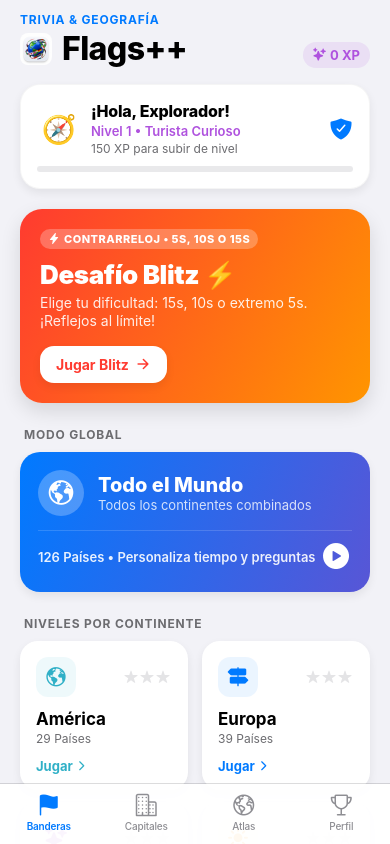
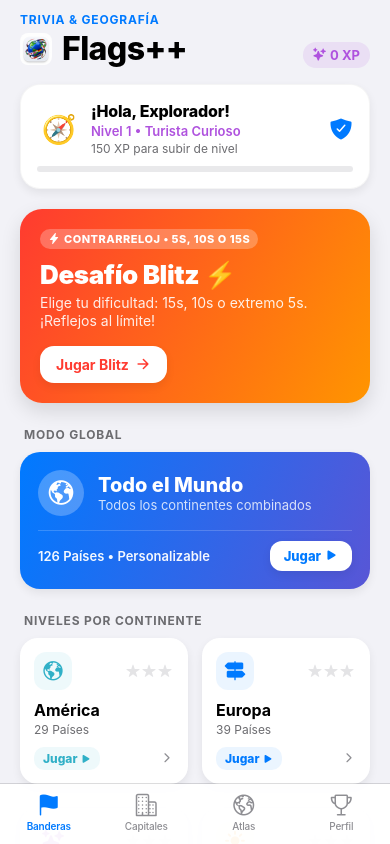
Before and after one commit to FranciscoArias10/Flagsapp, a React Native app: screen / in a window 390 px wide. Built offline with nearby package versions, Linux system fonts and the light colour scheme.

Commit message:
fix(responsive): visibilidad de botones de play y adaptabilidad en pantalla principal

```diff
--- a/src/components/AppleHeader.tsx
+++ b/src/components/AppleHeader.tsx
@@ -44,7 +44,9 @@ export const AppleHeader: React.FC<AppleHeaderProps> = ({
                 style={styles.logoImage}
               />
             )}
-            <Text style={styles.largeTitle}>{title}</Text>
+            <Text style={styles.largeTitle} numberOfLines={1} adjustsFontSizeToFit minimumFontScale={0.8}>
+              {title}
+            </Text>
           </View>
         </View>
         {rightAccessory && <View style={styles.rightAccessory}>{rightAccessory}</View>}
@@ -78,6 +80,7 @@ const styles = StyleSheet.create({
   },
   titleColumn: {
     flex: 1,
+    minWidth: 0,
   },
   categoryText: {
     fontSize: 12,
@@ -103,6 +106,7 @@ const styles = StyleSheet.create({
     letterSpacing: -0.6,
   },
   rightAccessory: {
-    marginLeft: 12,
+    marginLeft: 8,
+    flexShrink: 0,
   },
 });
--- a/src/screens/PlayScreen.tsx
+++ b/src/screens/PlayScreen.tsx
@@ -111,7 +111,7 @@ export const PlayScreen: React.FC = () => {
       />
 
       <ScrollView
-        contentContainerStyle={[styles.scrollContent, { paddingBottom: 100 + insets.bottom }]}
+        contentContainerStyle={[styles.scrollContent, { paddingBottom: 130 + insets.bottom }]}
         showsVerticalScrollIndicator={false}
       >
         {/* User Mini Progress Strip */}
@@ -121,9 +121,9 @@ export const PlayScreen: React.FC = () => {
               <Text style={styles.userAvatarEmoji}>{stats.avatar || '🧭'}</Text>
             </View>
             <View style={styles.userStripMeta}>
-              <Text style={styles.userGreeting}>¡Hola, {stats.username || 'Explorador'}!</Text>
-              <Text style={styles.userStripLevel}>Nivel {levelInfo.level} • {levelInfo.title}</Text>
-              <Text style={styles.userStripSub}>
+              <Text style={styles.userGreeting} numberOfLines={1}>¡Hola, {stats.username || 'Explorador'}!</Text>
+              <Text style={styles.userStripLevel} numberOfLines={1}>Nivel {levelInfo.level} • {levelInfo.title}</Text>
+              <Text style={styles.userStripSub} numberOfLines={1}>
                 {levelInfo.xpToNext > 0 ? `${levelInfo.xpToNext} XP para subir de nivel` : '¡Nivel Legendario!'}
               </Text>
             </View>
@@ -185,10 +185,15 @@ export const PlayScreen: React.FC = () => {
               </View>
             </View>
             <View style={styles.globalFooter}>
-              <Text style={styles.globalQuestionCount}>
-                126 Países • Personaliza tiempo y preguntas
-              </Text>
-              <Ionicons name="play-circle" size={32} color="#FFFFFF" />
+              <View style={styles.globalFooterLeft}>
+                <Text style={styles.globalQuestionCount} numberOfLines={1}>
+                  126 Países • Personalizable
+                </Text>
+              </View>
+              <View style={styles.globalPlayBtn}>
+                <Text style={styles.globalPlayBtnText}>Jugar</Text>
+                <Ionicons name="play" size={13} color="#007AFF" />
+              </View>
             </View>
           </LinearGradient>
         </Pressable>
@@ -223,10 +228,13 @@ export const PlayScreen: React.FC = () => {
                 <Text style={styles.continentCount}>{item.count} Países</Text>
 
                 <View style={styles.continentFooter}>
-                  <Text style={[styles.continentPlayTxt, { color: item.color }]}>
-                    Jugar
-                  </Text>
-                  <Ionicons name="chevron-forward" size={14} color={item.color} />
+                  <View style={[styles.continentPlayBadge, { backgroundColor: `${item.color}15` }]}>
+                    <Text style={[styles.continentPlayTxt, { color: item.color }]}>
+                      Jugar
+                    </Text>
+                    <Ionicons name="play" size={11} color={item.color} />
+                  </View>
+                  <Ionicons name="chevron-forward" size={14} color={IOSColors.tertiaryLabel} />
                 </View>
               </Pressable>
             );
@@ -344,6 +352,8 @@ const styles = StyleSheet.create({
   },
   userStripMeta: {
     flex: 1,
+    minWidth: 0,
+    marginRight: 8,
   },
   userGreeting: {
     fontSize: 16,
@@ -468,14 +478,34 @@ const styles = StyleSheet.create({
     flexDirection: 'row',
     alignItems: 'center',
     justifyContent: 'space-between',
-    paddingTop: 8,
+    paddingTop: 10,
     borderTopWidth: 1,
-    borderTopColor: 'rgba(255, 255, 255, 0.15)',
+    borderTopColor: 'rgba(255, 255, 255, 0.18)',
+  },
+  globalFooterLeft: {
+    flex: 1,
+    minWidth: 0,
+    marginRight: 10,
   },
   globalQuestionCount: {
     fontSize: 13,
     fontWeight: '600',
-    color: 'rgba(255, 255, 255, 0.9)',
+    color: 'rgba(255, 255, 255, 0.95)',
+  },
+  globalPlayBtn: {
+    flexDirection: 'row',
+    alignItems: 'center',
+    backgroundColor: '#FFFFFF',
+    paddingVertical: 7,
+    paddingHorizontal: 14,
+    borderRadius: 12,
+    ...IOSColors.cardShadow,
+  },
+  globalPlayBtnText: {
+    fontSize: 13,
+    fontWeight: '800',
+    color: '#007AFF',
+    marginRight: 4,
   },
   continentsGrid: {
     flexDirection: 'row',
@@ -487,7 +517,8 @@ const styles = StyleSheet.create({
     width: '48%',
     backgroundColor: '#FFFFFF',
     borderRadius: 18,
-    padding: 16,
+    padding: 14,
+    marginBottom: 12,
     ...IOSColors.cardShadow,
   },
   cardPressed: {
@@ -498,11 +529,11 @@ const styles = StyleSheet.create({
     flexDirection: 'row',
     alignItems: 'center',
     justifyContent: 'space-between',
-    marginBottom: 12,
+    marginBottom: 10,
   },
   continentIconWrap: {
-    width: 40,
-    height: 40,
+    width: 38,
+    height: 38,
     borderRadius: 12,
     alignItems: 'center',
     justifyContent: 'center',
@@ -512,7 +543,7 @@ const styles = StyleSheet.create({
     alignItems: 'center',
   },
   continentName: {
-    fontSize: 17,
+    fontSize: 16,
     fontWeight: '700',
     color: IOSColors.label,
     marginBottom: 2,
@@ -520,16 +551,23 @@ const styles = StyleSheet.create({
   continentCount: {
     fontSize: 12,
     color: IOSColors.secondaryLabel,
-    marginBottom: 12,
+    marginBottom: 10,
   },
   continentFooter: {
     flexDirection: 'row',
     alignItems: 'center',
-    justifyContent: 'flex-start',
+    justifyContent: 'space-between',
+  },
+  continentPlayBadge: {
+    flexDirection: 'row',
+    alignItems: 'center',
+    paddingVertical: 4,
+    paddingHorizontal: 9,
+    borderRadius: 10,
   },
   continentPlayTxt: {
-    fontSize: 13,
-    fontWeight: '700',
-    marginRight: 2,
+    fontSize: 12,
+    fontWeight: '800',
+    marginRight: 3,
   },
 });
```
